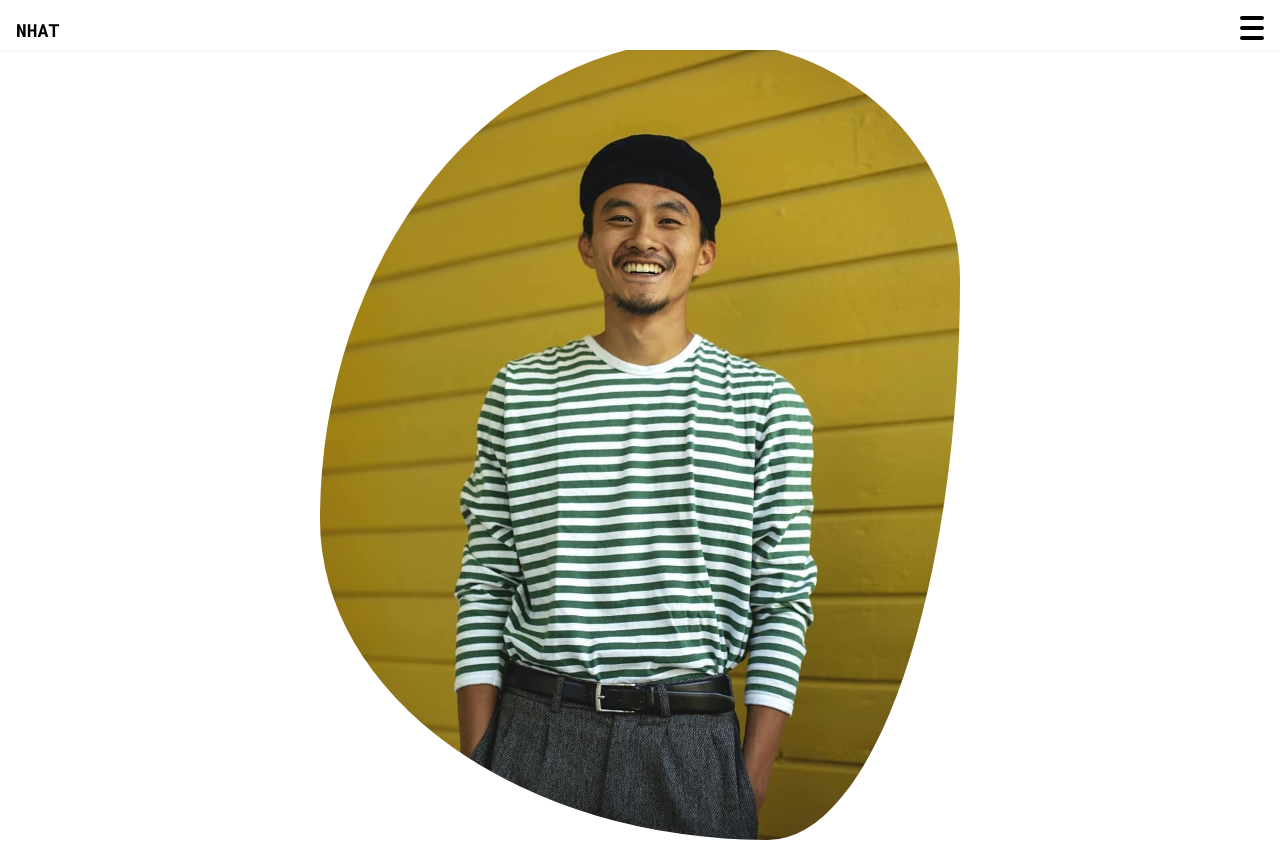
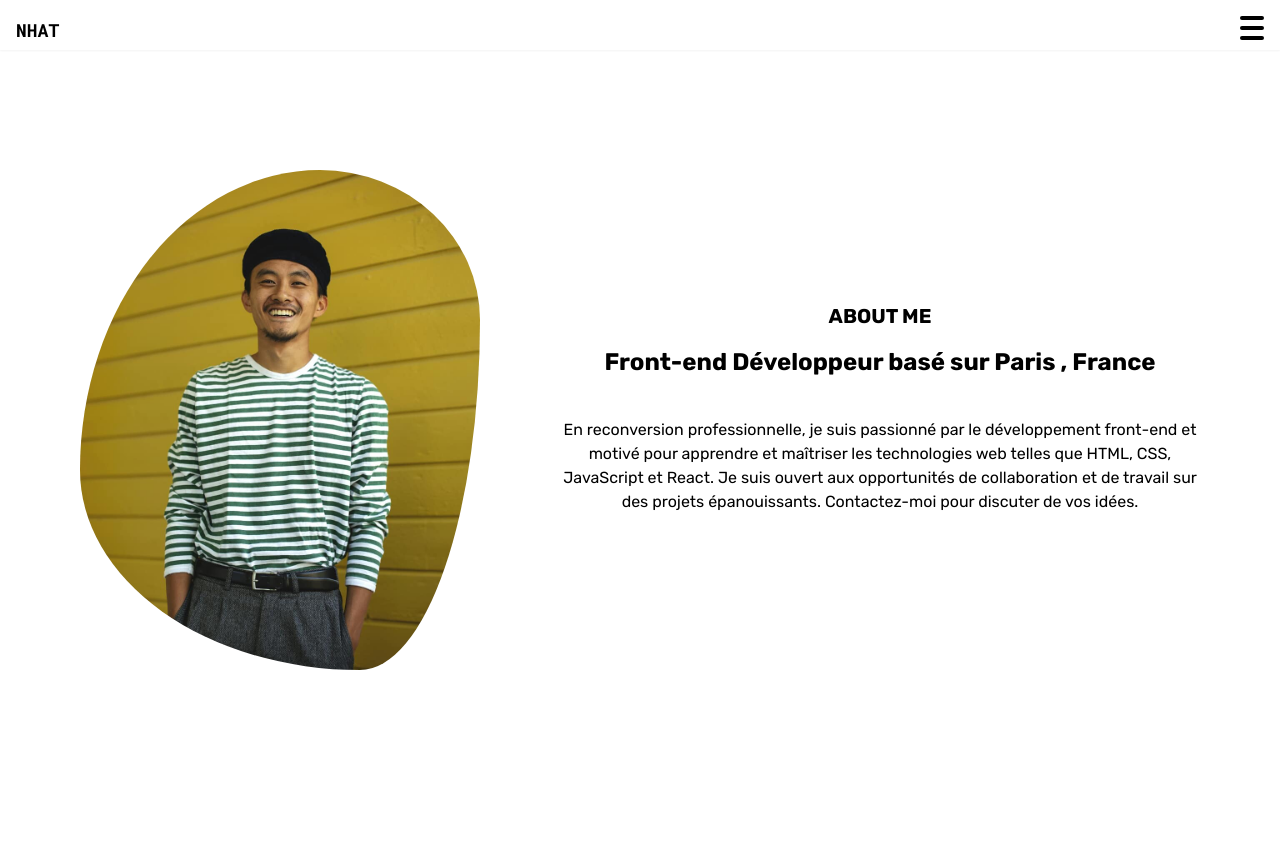
Before and after one commit to NhatHONGUYEN/Nhat-portfolioV2, a React (Vite) app: page /about in a window 1280 px wide. Shown: the top 842 px of the page. After the commit the page ends 800 px from the top, so only its background shows below. Built offline with nearby package versions, Linux system fonts and the light colour scheme; the HTML template or start-up script is replaced by a standard one.

Commit message:
📱 F01 : ABOUT > work on the responsive for laptop

```diff
--- a/src/components/About.jsx
+++ b/src/components/About.jsx
@@ -1,13 +1,13 @@
 export default function About() {
   return (
-    <div className="w-full h-full block pt-10  ">
+    <div className="block h-full w-full pt-10   lg:flex lg:h-screen lg:items-center lg:justify-center   ">
       <img
-        className="w-full h-full sm:w-1/2 mx-auto rounded-custom"
+        className="rounded-custom mx-auto h-full w-full sm:w-1/2 lg:ml-20 lg:h-[500px] lg:w-1/2"
         src="/photo-profil.jpg"
         alt="photo-profil"
       />
-      <div className="block justify-center items-center text-center m-10 sm:mx-40">
-        <h2 className="text-xl font-bold py-4">ABOUT ME</h2>
+      <div className="m-10 block items-center justify-center text-center sm:mx-40 lg:mx-20">
+        <h2 className="py-4 text-xl font-bold">ABOUT ME</h2>
         <h1 className="text-2xl font-bold">
           Front-end Développeur basé sur Paris , France
         </h1>
```
